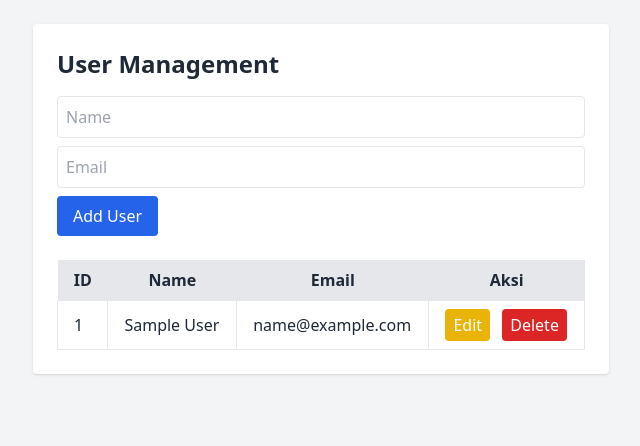
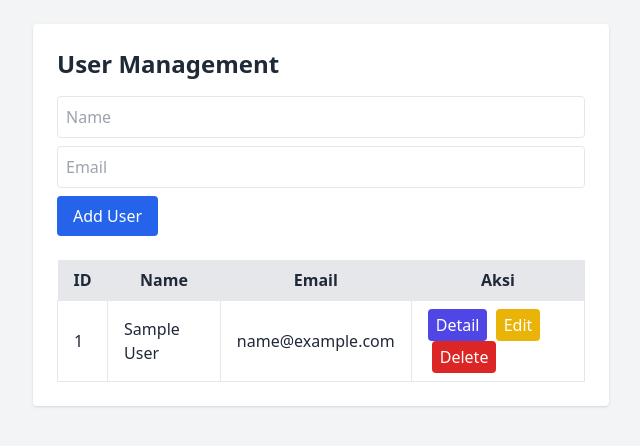
Before and after one commit to luqmanherifa/harmedic, a Flask app: page / in a window 1280 px wide. Shown: the top 446 px of the page, without its empty margins (319-959 px from the left). Run offline with Flask 3, Linux system fonts and the light colour scheme; tables that the repository leaves empty hold one stand-in row (values such as "Sample post"); some libraries are stand-ins or nearby versions.

Commit message:
Add user detail modal

```diff
--- a/app/static/js/dom.js
+++ b/app/static/js/dom.js
@@ -36,9 +36,17 @@ const dom = {
       <td class="border px-4 py-2">${user.id}</td>
       <td class="border px-4 py-2">${user.name}</td>
       <td class="border px-4 py-2">${user.email}</td>
-        <td class="border px-4 py-2">
-          <button class="edit-btn bg-yellow-500 text-white px-2 py-1 rounded mr-2"
-            data-id="${user.id}" data-name="${user.name}" data-email="${user.email}">
+      <td class="border px-4 py-2 space-x-1">
+        <button class="detail-btn bg-indigo-600 text-white px-2 py-1 rounded"
+                data-id="${user.id}"
+                data-name="${user.name}"
+                data-email="${user.email}">
+          Detail
+        </button>
+        <button class="edit-btn bg-yellow-500 text-white px-2 py-1 rounded"
+                data-id="${user.id}"
+                data-name="${user.name}"
+                data-email="${user.email}">
           Edit
         </button>
         <button class="delete-btn bg-red-600 text-white px-2 py-1 rounded"
--- a/app/static/js/main.js
+++ b/app/static/js/main.js
@@ -43,5 +43,19 @@ $(document).ready(function () {
     }
   });
 
+  // Klik tombol Detail
+  $("#userTable").on("click", ".detail-btn", function () {
+    const btn = $(this);
+    $("#detailId").text(btn.data("id"));
+    $("#detailName").text(btn.data("name"));
+    $("#detailEmail").text(btn.data("email"));
+    $("#detailModal").removeClass("hidden").addClass("flex");
+  });
+
+  // Tutup modal
+  $("#closeModal").on("click", function () {
+    $("#detailModal").addClass("hidden").removeClass("flex");
+  });
+
   loadUsers();
 });
--- a/templates/index.html
+++ b/templates/index.html
@@ -48,6 +48,27 @@
       </table>
     </div>
 
+    <!-- Modal -->
+    <div
+      id="detailModal"
+      class="fixed inset-0 bg-black bg-opacity-40 hidden justify-center items-center z-50 transition-all duration-300"
+    >
+      <div class="bg-white p-6 rounded shadow-md w-96">
+        <h2 class="text-xl font-bold mb-4">Detail User</h2>
+        <p><strong>ID:</strong> <span id="detailId"></span></p>
+        <p><strong>Name:</strong> <span id="detailName"></span></p>
+        <p><strong>Email:</strong> <span id="detailEmail"></span></p>
+        <div class="text-right mt-4">
+          <button
+            id="closeModal"
+            class="px-4 py-2 bg-gray-600 text-white rounded hover:bg-gray-700"
+          >
+            Close
+          </button>
+        </div>
+      </div>
+    </div>
+
     <script src="{{ url_for('static', filename='js/api.js') }}"></script>
     <script src="{{ url_for('static', filename='js/dom.js') }}"></script>
     <script src="{{ url_for('static', filename='js/main.js') }}"></script>
```
Lines whose indentation alone changed are shown as unchanged.
